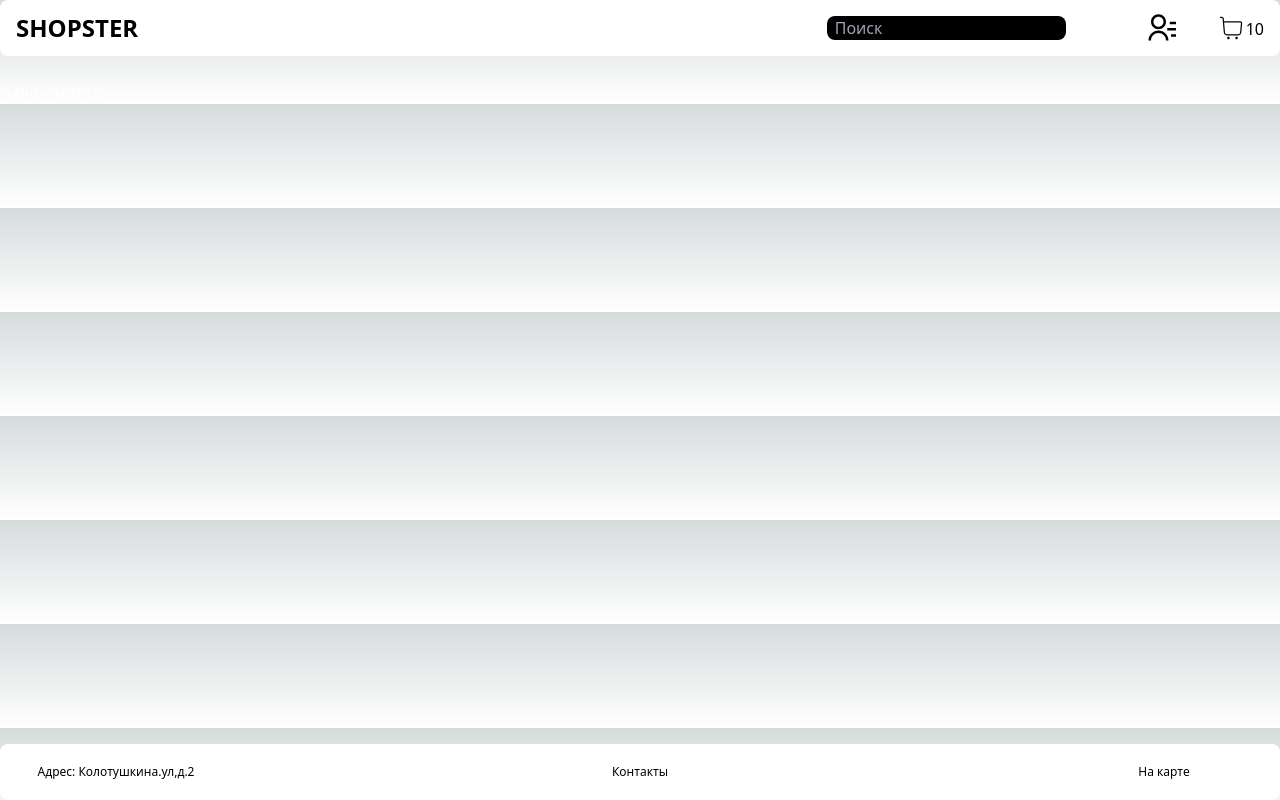
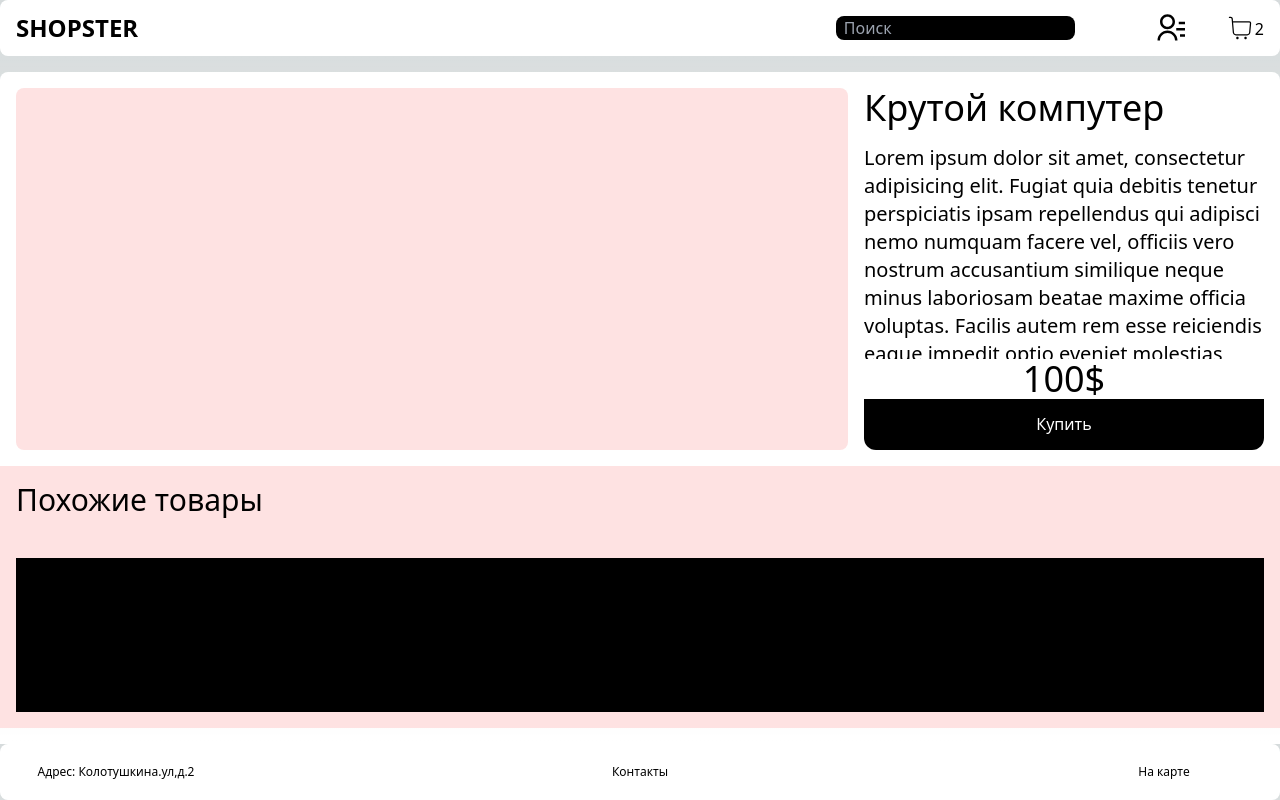
Before and after one commit to Baurles/shop, a Next.js app: page /item in a window 1280 px wide. Built offline with nearby package versions, Linux system fonts and the light colour scheme.

Commit message:
Работа со стейтами и провайдерами + новая страница

```diff
--- a/app/item/page.tsx
+++ b/app/item/page.tsx
@@ -1,3 +1,57 @@
+import { BuyButtonProvider } from "@/components/providers/BuyProvider";
+
 export default function Item() {
-  return <h1 className="text-white mt-20">Hello, Next.js!</h1>
+  return (
+    <div className="h-fit mt-14 pt-4 pb-4">
+      <div className="bg-white rounded-lg h-[calc(100vh-9rem)]">
+        <div className="w-full flex h-3/5 p-4 ">
+          <div className="w-4/6 rounded-lg h-full bg-red-100"></div>
+          <div className="pl-4 flex flex-col w-2/6 justify-between h-full text-black">
+            <div className="flex flex-col h-3/4">
+              <h1 className=" text-4xl mb-4">Крутой компутер</h1>
+              <span className="text-xl h-full no-scrollbar overflow-scroll ">
+                Lorem ipsum dolor sit amet, consectetur adipisicing elit. Fugiat
+                quia debitis tenetur perspiciatis ipsam repellendus qui adipisci
+                nemo numquam facere vel, officiis vero nostrum accusantium
+                similique neque minus laboriosam beatae maxime officia voluptas.
+                Facilis autem rem esse reiciendis eaque impedit optio eveniet
+                molestias magnam? Fuga, veniam animi in voluptas architecto
+                obcaecati itaque ex atque tenetur esse aliquid saepe doloribus
+                aliquam, nihil deserunt deleniti qui ea! Excepturi eligendi enim
+                sapiente. Aliquid autem cum explicabo ullam ea libero amet,
+                recusandae debitis enim ratione ad cumque molestiae doloremque
+                numquam dolores ducimus sapiente totam fugiat. In maxime vero
+                placeat consectetur aliquid vel, fuga asperiores magni animi
+                error dolor dicta nulla aut, suscipit commodi consequuntur ipsa
+                doloribus repudiandae dolorem delectus quidem earum et? A neque
+                quia saepe nobis. Distinctio minima illo eum sit maiores placeat
+                non consequatur voluptas impedit labore exercitationem,
+                aspernatur quia illum dolorem tempore expedita cupiditate?
+                Laudantium eligendi ex voluptatum adipisci quas rem veritatis
+                totam ullam et voluptas? Rem possimus quia laboriosam deserunt
+                doloremque excepturi, ut minus consequatur distinctio accusamus
+                illum quasi vitae ad modi dicta sed, omnis voluptatum optio
+                corrupti atque? Porro voluptatum blanditiis delectus fuga
+                veritatis eos officia totam laborum aspernatur corporis? Labore
+                ipsa tempora nesciunt eaque natus eos maiores voluptatum
+                necessitatibus ut, reiciendis corporis dolorum adipisci fuga
+                eius, corrupti voluptatem? Eveniet, qui sint dolorem dolorum
+                dicta, sit doloribus totam labore praesentium blanditiis
+                repellat id sed saepe, facere fugit numquam provident
+                consectetur tempore. Corporis, quod libero nemo aut,
+                perspiciatis maxime vero voluptates ullam animi sequi officia
+                veritatis. Explicabo quidem quaerat quis?
+              </span>
+            </div>
+            <span className="text-4xl self-center ">100$</span>
+            <BuyButtonProvider />
+          </div>
+        </div>
+        <div className="bg-red-100 flex flex-col justify-center gap-10 p-4 h-2/5 w-full">
+          <span className="text-3xl  text-black">Похожие товары</span>
+          <div className="w-full h-3/4  bg-black"></div>
+        </div>
+      </div>
+    </div>
+  );
 }
--- a/components/Footer.tsx
+++ b/components/Footer.tsx
@@ -1,6 +1,6 @@
 export const Footer = () => {
   return (
-    <div className="container h-14 fixed bottom-0 bg-white text-black justify-center flex align-middle rounded-lg">
+    <div className="container h-14 fixed bottom-0 bg-white text-black justify-center flex align-middle rounded-lg z-">
       <ul className="flex text-xs justify-between w-full pl-5 pr-5 align-middle self-center">
         <li className="w-48 text-center">Адрес: Колотушкина.ул,д.2</li>
         <li className="w-48 text-center">Контакты</li>
--- a/components/Header.tsx
+++ b/components/Header.tsx
@@ -1,17 +1,16 @@
-"use client"
+"use client";
 import CartStore from "@/stores/cart-store";
 import { Contacts, ShoppingCart, Search } from "./ui/buttons/HeaderButtons";
 import { observer } from "mobx-react-lite";
-import { CartModal } from '@/components/ui/Modal';
+import { CartModal } from "@/components/ui/Modal";
 
 
-
-const cartState = new CartStore();
+const cartState = CartStore;
 
 export const Header = observer(() => {
   return (
-    <div className="container fixed w-full h-14 bg-white  justify-between flex align-middle rounded-lg">
-      {cartState.state ? <CartModal {...cartState}/>:null}
+    <div className="container fixed w-full h-14 bg-white  justify-between flex align-middle rounded-lg z-30">
+      {cartState.state ? <CartModal {...cartState} /> : null}
       <h1 className="text-2xl font-extrabold text-black self-center p-4">
         SHOPSTER
       </h1>
@@ -22,7 +21,7 @@ export const Header = observer(() => {
             <Contacts />
           </li>
           <li className="flex">
-            <ShoppingCart {...cartState}  />
+            <ShoppingCart {...cartState} />
             <div className="pt-1">{cartState.itemsCount}</div>
           </li>
         </ul>
--- /dev/null
+++ b/components/providers/BuyProvider.tsx
@@ -0,0 +1,10 @@
+"use client";
+import { observer } from "mobx-react-lite";
+import { BuyButton } from "../ui/buttons/BuyButton";
+import CartStore from "@/stores/cart-store";
+
+const addItem = CartStore;
+
+export const BuyButtonProvider = observer(() => {
+  return <BuyButton {...addItem} />;
+});
--- a/components/ui/Modal.tsx
+++ b/components/ui/Modal.tsx
@@ -2,6 +2,8 @@
 import { observer } from "mobx-react-lite";
 import { BuyButton } from "./buttons/BuyButton";
 import CartStore from "@/stores/cart-store";
+import { TiDelete } from "react-icons/ti";
+import { useEffect } from "react";
 
 interface ItemsType {
   name: string;
@@ -10,6 +12,14 @@ interface ItemsType {
   picture?: string;
   id: number;
 }
+const items = CartStore;
+
+// function handleDelete(item: ItemsType) {
+//   let getIndex = dummyArr.findIndex((e) => e.id === item.id);
+//   dummyArr.splice(getIndex, 1);
+//   // itemsDelete.setDeleteItem(item.id)
+//   console.log(dummyArr);
+// }
 
 const CartItem = (item: ItemsType) => {
   return (
@@ -42,31 +52,20 @@ const CartHead = () => {
   );
 };
 
-const dummyItem: ItemsType = {
-  name: "Крутой Поиск",
-  description: "Для дотки",
-  price: 100,
-  id: 1,
-};
-
-const dummyItem2: ItemsType = {
-  name: "Крутой Поиск",
-  description: "Для дотки",
-  price: 100,
-  id: 2,
-};
-
-const dummyArr = [dummyItem, dummyItem2];
-
-const CartList = ({ itemsArr }: { itemsArr: ItemsType[] }) => {
+const CartList = observer(({ itemsArr }: { itemsArr: ItemsType[] }) => {
   return (
     <div className="w-full mt-2 no-scrollbar overflow-scroll scroll-smooth  h-full p-4 text-black">
       {itemsArr.map((obj) => {
-        return <CartItem key={obj.id} {...obj} />;
+        return (
+          <div key={obj.id} className="flex">
+            <CartItem {...obj} />
+            <TiDelete onClick={() => items.setDeleteItem(obj.id)} size={30} />
+          </div>
+        );
       })}
     </div>
   );
-};
+});
 
 type Props = {
   setOpen: (state: boolean) => void;
@@ -76,14 +75,14 @@ type Props = {
 
 export const CartModal = ({ setOpen }: Props) => {
   return (
-    <div className=" container w-screen before:w-screen before:fixed before:h-screen before:bg-black before:content-[''] before::z-20 before:opacity-30 flex flex-col fixed h-screen z-20">
+    <div className=" container w-screen before:w-screen before:fixed before:h-screen before:bg-black before:content-[''] before::z-30 before:opacity-30 flex flex-col fixed h-screen z-30">
       <div
         onClick={() => setOpen(false)}
-        className="w-1/2 rounded-xl flex flex-col items-center justify-start pt-4 bg-white m-auto z-20 h-[calc((100vh-9rem)/1.5)] "
+        className="w-1/2 rounded-xl flex flex-col items-center justify-start pt-4 bg-white m-auto z-30 h-[calc((100vh-9rem)/1.5)] "
       >
         <CartHead />
-        <CartList itemsArr={dummyArr} />
-        <BuyButton />
+        <CartList itemsArr={items.itemsArr} />
+        <BuyButton {...items} />
       </div>
     </div>
   );
--- a/components/ui/buttons/BuyButton.tsx
+++ b/components/ui/buttons/BuyButton.tsx
@@ -1,9 +1,19 @@
 "use client";
 
-export const BuyButton = () => {
+import { observer } from "mobx-react-lite";
+
+type Props = {
+  setAddItem: () => void;
+  setDeleteItem?: (id: number) => void;
+};
+
+export const BuyButton = ({ setAddItem }: Props) => {
   return (
     <>
-      <button className="text-white w-full flex justify-center items-center rounded-b-xl bg-black h-20">
+      <button
+        onClick={() => setAddItem()}
+        className="text-white w-full flex justify-center items-center rounded-b-xl bg-black h-20"
+      >
         Купить
       </button>
     </>
--- a/stores/cart-store.tsx
+++ b/stores/cart-store.tsx
@@ -2,9 +2,33 @@
 
 import { makeAutoObservable } from "mobx";
 
+interface ItemsType {
+  name: string;
+  description: string;
+  price: number;
+  picture?: string;
+  id: number;
+}
 class CartStore {
   state = false;
-  itemsCount = 10;
+
+  itemsArr = [
+    {
+      name: "Крутой Поиск",
+      description: "Для дотки",
+      price: 100,
+      id: 1,
+    },
+
+    {
+      name: "Крутой ПR",
+      description: "Для дотки",
+      price: 100,
+      id: 2,
+    },
+  ];
+
+  itemsCount = this.itemsArr.length;
 
   constructor() {
     makeAutoObservable(this);
@@ -13,9 +37,22 @@ class CartStore {
   setOpen = (state: boolean) => {
     this.state = true;
   };
-  setItemsCount = (itemsCount: number) => {
-    this.itemsCount = ++itemsCount;
+  //
+  setAddItem = () => {
+    this.itemsArr.push({
+      name: "adfR",
+      description: "adf",
+      price: 1200,
+      id: 3,
+    });
+    this.itemsCount = this.itemsCount + 1;
+  };
+  //
+  setDeleteItem = (id: number) => {
+    this.itemsArr = this.itemsArr.filter((e) => e.id !== id);
+    this.itemsCount = this.itemsCount - 1;
+    // localStorage.
   };
 }
 
-export default CartStore;
+export default new CartStore();
```
